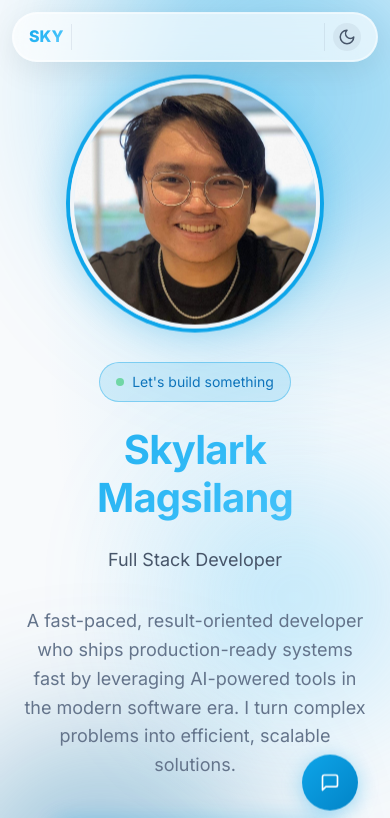
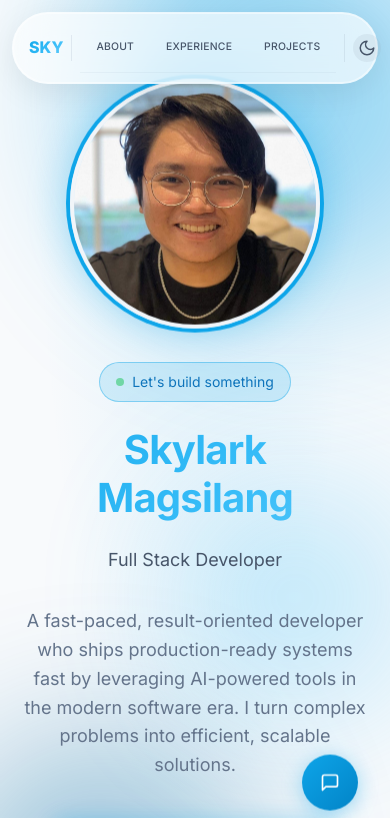
Before and after one commit to 5ky-lark/my-portfolio, a React (Vite) app: page / in a window 390 px wide. Shown: the top 818 px of the page. Built offline with nearby package versions, Linux system fonts and the light colour scheme.

Commit message:
Force mobile navbar visibility with important flags

```diff
--- a/src/index.css
+++ b/src/index.css
@@ -577,16 +577,36 @@ a:hover {
     border-right: 1px solid rgba(148, 163, 184, 0.2);
   }
 
+  /* Force mobile links to be visible and inline */
   .navbar-links {
-    display: flex;
+    display: flex !important;
     gap: 0.5rem;
     flex: 1;
     justify-content: center;
+    position: static !important;
+    transform: none !important;
+    opacity: 1 !important;
+    visibility: visible !important;
+    background: transparent !important;
+    flex-direction: row !important;
+    padding: 0 !important;
+    box-shadow: none !important;
+    width: auto !important;
+    height: auto !important;
   }
 
   .navbar-links a {
     font-size: 0.65rem;
     letter-spacing: 0.2px;
+    padding: 0.25rem 0.25rem;
+    color: var(--text-secondary);
+  }
+
+  /* Ensure active state doesn't shift things */
+  .navbar-links.active {
+    transform: none !important;
+    opacity: 1 !important;
+    visibility: visible !important;
   }
 
   .navbar-links a::after {
```
